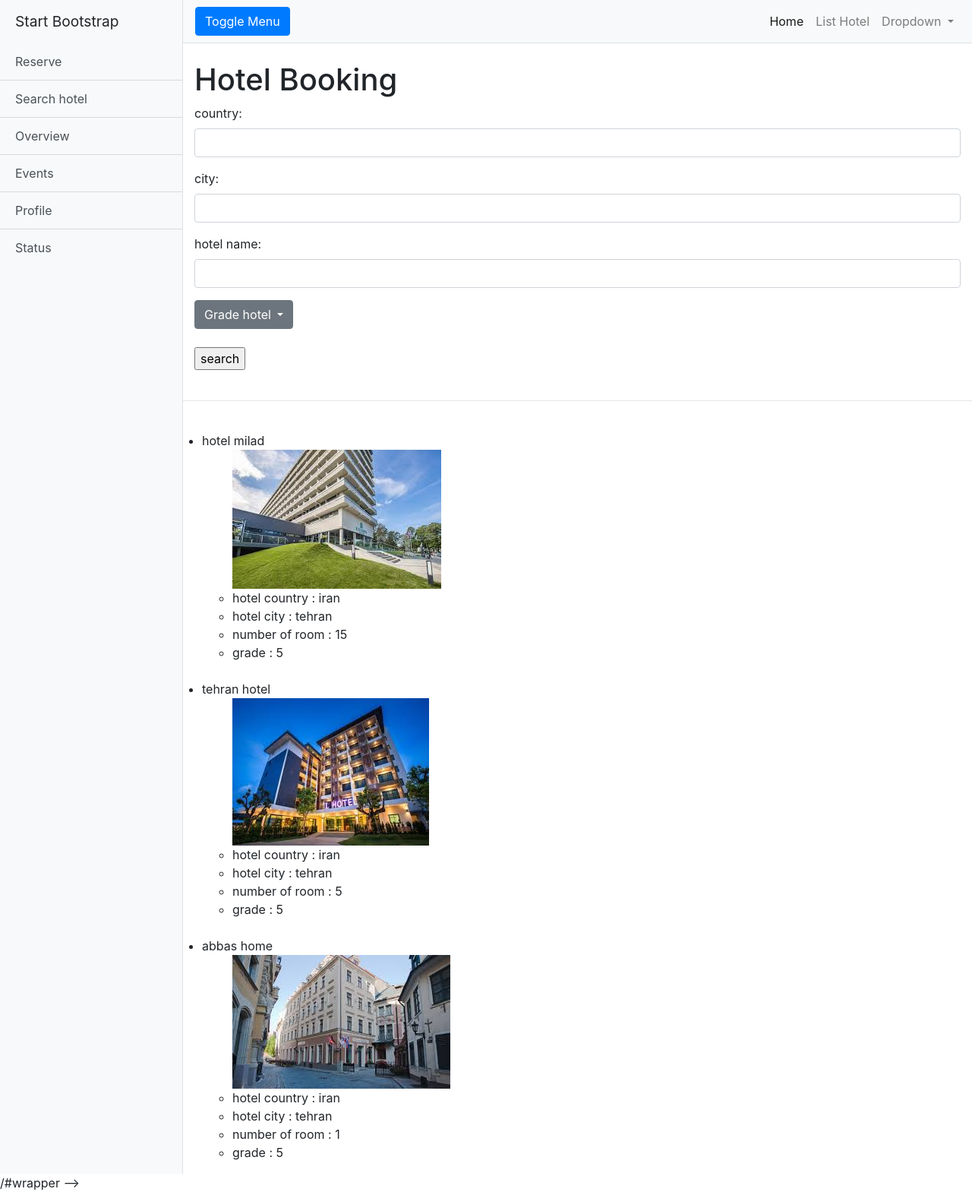
After one commit to sepehr1414/hotel_project, a Django app: page /search/ in a window 1280 px wide. The commit adds this page. Shown: the whole page at 76% size. Run offline with Django 3.2, Linux system fonts and the light colour scheme; data comes from the database, SQL or seed files in the repository; both versions use the stored data as it was after the commit; some libraries are stand-ins or nearby versions.

Commit message:
add a filter form

```diff
--- a/reserve/models.py
+++ b/reserve/models.py
@@ -67,7 +67,7 @@ class Room(models.Model):
     number_of_bed = models.SmallIntegerField(default=1)
     hotel = models.ForeignKey(Hotel, on_delete=models.CASCADE, related_name="room_hotel", null=True)
     image_room = models.ImageField(null = True, blank = True, upload_to ='room_pics')
-
+    reserved = models.BooleanField(default=False)
 
     def __str__(self):
         return f"hotel: {self.hotel.name}  grade: {self.grade} price:{self.price} number of bed: {self.number_of_bed}"
--- a/reserve/urls.py
+++ b/reserve/urls.py
@@ -8,4 +8,5 @@ path('hotel_list/', views.ListHotel.as_view(), name='hotel-list'),
 path('hotel/<int:pk>/', views.DetailHotel.as_view(), name='hotel-detail'),
 path('reserve_form/',views.ReserveFormCreate.as_view(),name = 'reserve-form'),
 path('reserve_detail/<int:pk>/', views.ReserveDetail.as_view(), name = 'reserve-detail'),
+path('search/', views.filter_form, name='form-filter')
 ]
--- a/reserve/views.py
+++ b/reserve/views.py
@@ -3,7 +3,7 @@ from reserve.models import Hotel,Location,Reservation
 from django.http import HttpResponseRedirect
 from django.shortcuts import render
 from .forms import ReserveForm
-
+from django import forms
 # Create your views here.
 
 
@@ -27,9 +27,9 @@ class ReserveFormCreate(CreateView):
     queryset = Reservation.objects.all()
     template_name = 'reserve/reservation_form.html'
 
-    fields = ['no_of_children', 'no_of_adult',
-    'reservation_date_time','check_in_date_time',
+    fields = ['no_of_children', 'no_of_adult','check_in_date_time',
     'check_out_date_time', 'customer', 'hotel_reserve', 'room_reserve']
+
 
     def form_valid(self, form):
         return super().form_valid(form)
@@ -41,3 +41,27 @@ class ReserveDetail(DetailView):
     fields = ['no_of_children', 'no_of_adult',
     'reservation_date_time','check_in_date_time',
     'check_out_date_time', 'customer', 'hotel_reserve', 'room_reserve']
+
+
+def is_valid_query(param):
+    return param != '' and param is not None
+
+
+def filter_form(request):
+    hotel_qs = Hotel.objects.all()
+    country_name_query = request.GET.get('country_name')
+    city_name_query = request.GET.get('city_name')
+    hotel_name_query = request.GET.get('hotel_name')
+    grade_query = request.GET.get('grade-room')
+
+    if is_valid_query(country_name_query):
+        hotel_qs = hotel_qs.filter(location__country__icontains=country_name_query)
+    if is_valid_query(city_name_query):
+        hotel_qs = hotel_qs.filter(location__city__icontains=city_name_query)
+    if is_valid_query(hotel_name_query):
+        hotel_qs = hotel_qs.filter(name__icontains=hotel_name_query)
+
+    context = {
+        'queryset':hotel_qs
+    }
+    return render(request, 'search.html', context)
--- a/templates/index.html
+++ b/templates/index.html
@@ -28,8 +28,8 @@
     <div class="bg-light border-right" id="sidebar-wrapper">
       <div class="sidebar-heading">Start Bootstrap </div>
       <div class="list-group list-group-flush">
-        <a href="#" class="list-group-item list-group-item-action bg-light">Reserve</a>
-        <a href="#" class="list-group-item list-group-item-action bg-light">Shortcuts</a>
+        <a href="{% url 'hotel:reserve-form' %}" class="list-group-item list-group-item-action bg-light">Reserve</a>
+        <a href="{% url 'hotel:form-filter' %}" class="list-group-item list-group-item-action bg-light">Search hotel</a>
         <a href="#" class="list-group-item list-group-item-action bg-light">Overview</a>
         <a href="#" class="list-group-item list-group-item-action bg-light">Events</a>
         <a href="#" class="list-group-item list-group-item-action bg-light">Profile</a>
@@ -73,6 +73,8 @@
 
       <div class="container-fluid">
         <h1 class="mt-4">Hotel Booking</h1>
+
+        </div>
         {% block content %}
 
         {% endblock %}
--- /dev/null
+++ b/templates/search.html
@@ -0,0 +1,52 @@
+{% extends "index.html" %}
+{% block content %}
+  <div class="container-fluid">
+    <form action='.' method="get">
+      <div class="form-group">
+        <label for="country">country:</label>
+        <input class="form-control" type="text" name="country_name">
+      </div>
+      <div class="form-group">
+        <label for="city">city:</label>
+        <input class="form-control" type="text" name="city_name">
+      </div>
+      <div class="form-group">
+        <label for="hotel_name">hotel name:</label>
+        <input class="form-control" type="text" name="hotel_name">
+      </div>
+      <div class="dropdown">
+        <button class="btn btn-secondary dropdown-toggle" type="button" id="dropdownMenuButton" name="grade_room" data-toggle="dropdown" aria-haspopup="true" aria-expanded="false">
+          Grade hotel
+        </button>
+        <div class="dropdown-menu" aria-labelledby="room-grade">
+          <a class="dropdown-item">vip</a>
+          <a class="dropdown-item">non vip</a>
+        </div>
+      </div>
+      <br>
+      <div >
+        <input type="submit" name="submit" value="search">
+      </div>
+      </div>
+    </form>
+    <br>
+    <hr>
+    <div class="row">
+      <ul>
+        {% for hotel in queryset %}
+          <br>
+          <li>
+            {{hotel.name}}
+            <ul>
+              <img class="img-fluid" alt="Responsive image" src="{{hotel.image.url}}">
+              <li>hotel country : {{hotel.location.country}}</li>
+              <li>hotel city : {{hotel.location.city}}</li>
+              <li>number of room : {{hotel.rooms_no}}</li>
+              <li>grade : {{hotel.grade}}</li>
+            </ul>
+          </li>
+        {% endfor %}
+      </ul>
+  </div>
+
+{% endblock %}
```
Also changed, not shown: reserve/forms.py (+6 -2 lines), reserve/templates/reserve/reservation_form.html (+5 -3 lines), db.sqlite3, media/hotel_pics/download_5.jpeg (added), reserve/migrations/0009_room_reserved.py (added).
